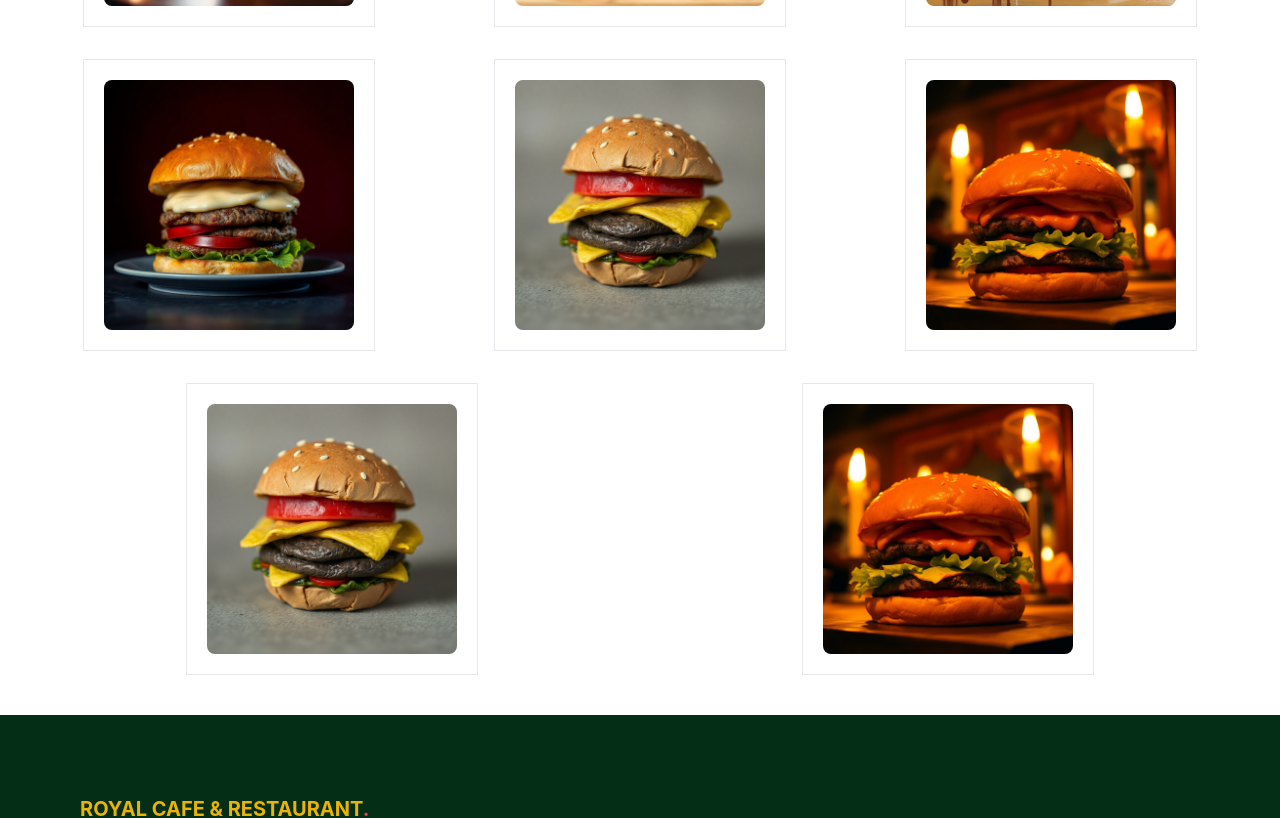
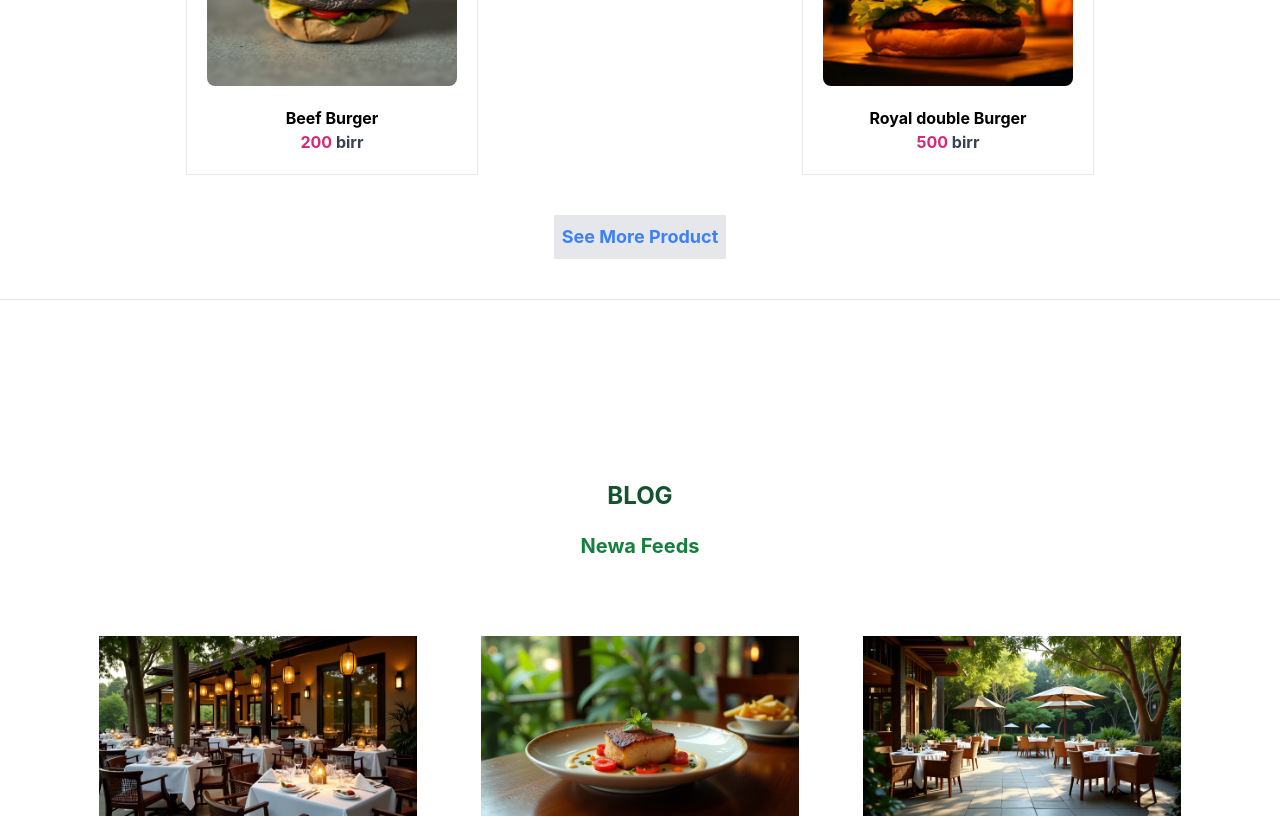
Before and after one commit to segni-k/restaurant-project, a React (Create React App) app: page / in a window 1280 px wide. Shown: the part 2389-3207 px from the top of the page. Built offline with nearby package versions, Linux system fonts and the light colour scheme.

Commit message:
Add Product and Service components to App

```diff
--- a/src/App.js
+++ b/src/App.js
@@ -13,7 +13,8 @@ function App() {
 
       <Hero />
       <About />
-
+      <Product />
+      <Service />
       <Blog />
       <Gallery />
       <Footer />
```
